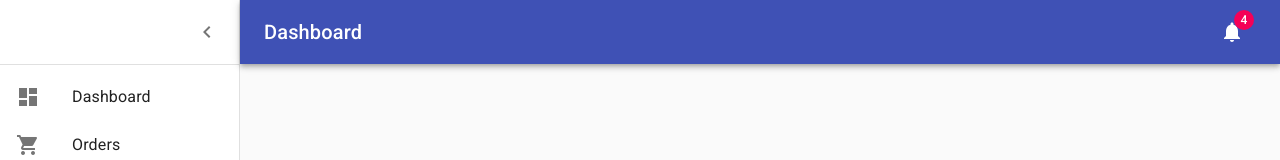
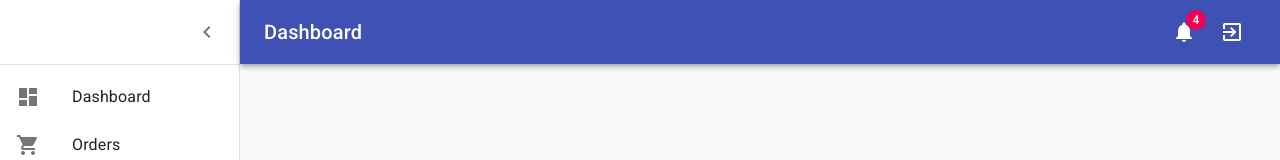
Before and after one commit to luisbilecki/react-materialui-dashboard, a React (Create React App) app: page /dashboard in a window 1280 px wide. Shown: the top 160 px of the page. Built offline with nearby package versions, Linux system fonts and the light colour scheme; sample sign-in values are in the browser's storage.

Commit message:
Include logout in App

```diff
--- a/src/containers/App/App.jsx
+++ b/src/containers/App/App.jsx
@@ -1,8 +1,10 @@
+// Node modules
 import React, { Component } from 'react';
+import { connect } from 'react-redux';
 import PropTypes from 'prop-types';
 import clsx from 'clsx';
 
-// Layout
+// Layout and Design COmponents
 import CssBaseline from '@material-ui/core/CssBaseline';
 import Drawer from '@material-ui/core/Drawer';
 import AppBar from '@material-ui/core/AppBar';
@@ -16,6 +18,7 @@ import Container from '@material-ui/core/Container';
 import MenuIcon from '@material-ui/icons/Menu';
 import ChevronLeftIcon from '@material-ui/icons/ChevronLeft';
 import NotificationsIcon from '@material-ui/icons/Notifications';
+import ExitToApp from '@material-ui/icons/ExitToApp';
 import { createMuiTheme, withStyles } from '@material-ui/core/styles';
 
 // Routes
@@ -24,6 +27,9 @@ import Routes from './routes';
 
 // Components
 import Sidebar from '../Sidebar';
+
+// Actions
+import { logout } from '../../actions/auth';
 
 // Dashboard style
 const drawerWidth = 240;
@@ -109,37 +115,37 @@ const styles = {
 
 class App extends Component {
   state = {
-    open: true,
+    menuDrawerOpen: true,
   }
 
   handleDrawerOpen = () => {
     this.setState({
-      open: true,
+      menuDrawerOpen: true,
     });
   }
 
   handleDrawerClose = () => {
     this.setState({
-      open: false,
+      menuDrawerOpen: false,
     });
   }
 
   render() {
     // Extract URL from props
-    const { classes, match } = this.props;
-    const { open } = this.state;
+    const { classes, match, doLogout } = this.props;
+    const { menuDrawerOpen } = this.state;
 
     return (
       <div className={classes.root}>
         <CssBaseline />
-        <AppBar position="absolute" className={clsx(classes.appBar, open && classes.appBarShift)}>
+        <AppBar position="absolute" className={clsx(classes.appBar, menuDrawerOpen && classes.appBarShift)}>
           <Toolbar className={classes.toolbar}>
             <IconButton
               edge="start"
               color="inherit"
               aria-label="Open drawer"
               onClick={this.handleDrawerOpen}
-              className={clsx(classes.menuButton, open && classes.menuButtonHidden)}
+              className={clsx(classes.menuButton, menuDrawerOpen && classes.menuButtonHidden)}
             >
               <MenuIcon />
             </IconButton>
@@ -151,14 +157,20 @@ class App extends Component {
                 <NotificationsIcon />
               </Badge>
             </IconButton>
+            <IconButton
+              color="inherit"
+              onClick={doLogout}
+            >
+              <ExitToApp />
+            </IconButton>
           </Toolbar>
         </AppBar>
         <Drawer
           variant="permanent"
           classes={{
-            paper: clsx(classes.drawerPaper, !open && classes.drawerPaperClose),
+            paper: clsx(classes.drawerPaper, !menuDrawerOpen && classes.drawerPaperClose),
           }}
-          open={open}
+          open={menuDrawerOpen}
         >
           <div className={classes.toolbarIcon}>
             <IconButton onClick={this.handleDrawerClose}>
@@ -199,6 +211,12 @@ App.propTypes = {
   match: PropTypes.shape({
     url: PropTypes.string.isRequired,
   }).isRequired,
+  doLogout: PropTypes.func.isRequired,
 };
 
-export default withStyles(styles)(App);
+const mapDispatchToProps = dispatch => ({
+  doLogout: () => dispatch(logout()),
+});
+
+// More than one we must use compose
+export default connect(null, mapDispatchToProps)(withStyles(styles)(App));
```
Also changed, not shown: 1 other file (tests, documents, lock files or other folders).
